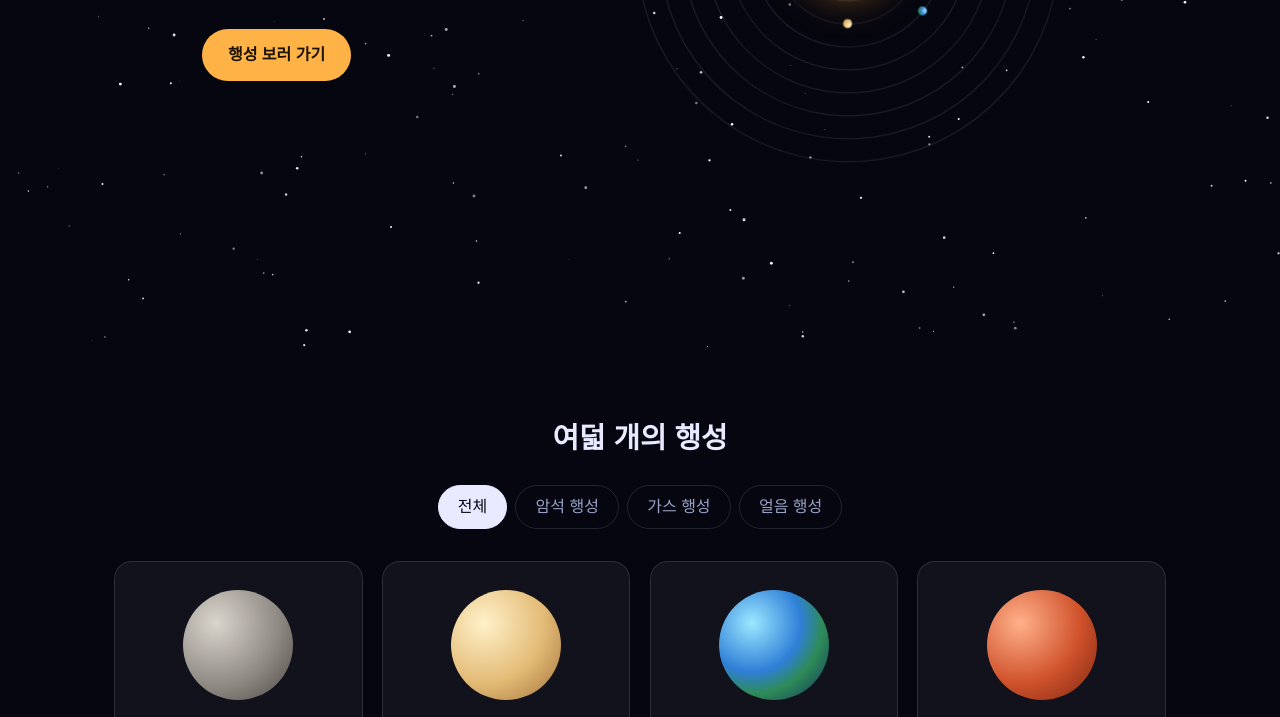
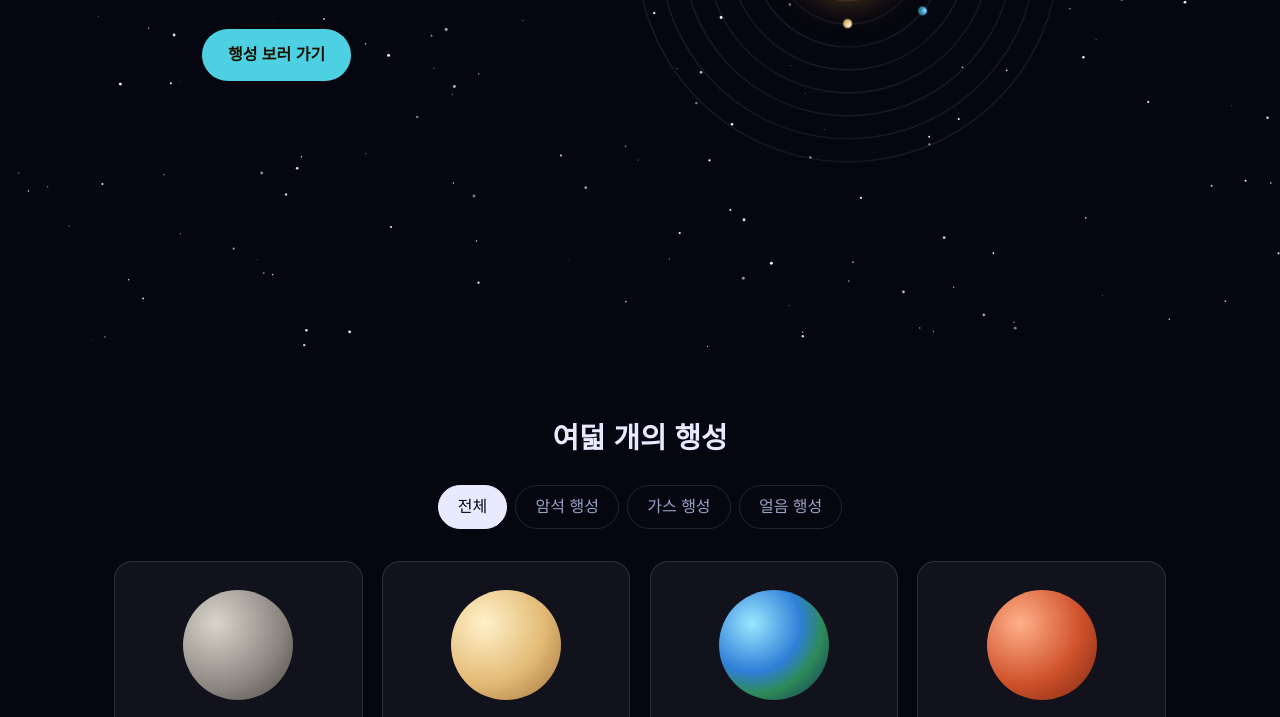
Before and after one commit to aaronjun74/github-test, a plain HTML site: page index.html in a window 1280 px wide. Shown: the part 449-1166 px from the top of the page. Drawn offline with Linux system fonts and the light colour scheme.

Commit message:
실습: 강조색을 주황(#ffb347)에서 하늘색(#4dd0e1)으로 변경
Co-Authored-By: Claude Opus 5.5 <noreply@anthropic.com>

```diff
--- a/style.css
+++ b/style.css
@@ -5,7 +5,7 @@
   --bg: #05060f;
   --text: #e8ebff;
   --muted: #9aa3c7;
-  --accent: #ffb347;
+  --accent: #4dd0e1;
   --card: rgba(255, 255, 255, 0.05);
   --line: rgba(255, 255, 255, 0.12);
 }
```
